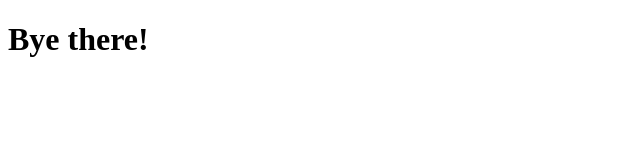
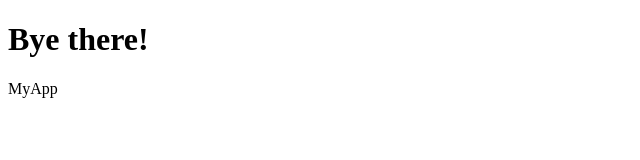
Before and after one commit to kynoh44/modern-react-with-redux-2023, a React (Create React App) app in the folder jsx/: page / in a window 1280 px wide. Shown: the top 160 px of the page, without its empty margins (0-640 px from the left). Built offline with nearby package versions, Linux system fonts and the light colour scheme.

Commit message:
Use of Module System

```diff
--- a/jsx/src/App.js
+++ b/jsx/src/App.js
@@ -2,10 +2,18 @@
 //App.js file
 
 /* 2) Make a component with returning JSX */
+
+let message = "MyApp";
+
 function App() {
-	return <h1>Bye there!</h1>;
+	return(
+	<div>
+		<h1>Bye there!</h1>
+		<p>{ message }</p>
+	</div>
+	);
 }
 
 /* 3) Export the component at the bottom */
 export default App;
-export const message = "MyApp";
+export { message };
--- a/jsx/src/index.js
+++ b/jsx/src/index.js
@@ -2,14 +2,14 @@ import React from	'react';
 import ReactDOM from 'react-dom/client';
 
 /* 4) Import the component file */
-import MyApp from './App';	// Renamed variable
-//import MyApp, { message } from './App';
+//import MyApp from './App';	// Renamed variable
+import MyApp, { message } from './App';	// Import named exports
 
 const el = document.getElementById('root');
 const root = ReactDOM.createRoot(el);
 
 //function Named() {
-//	return message;
+//	return <h1>{ message }</h1>;
 //}
 
 /* 5) Use the component */
```
